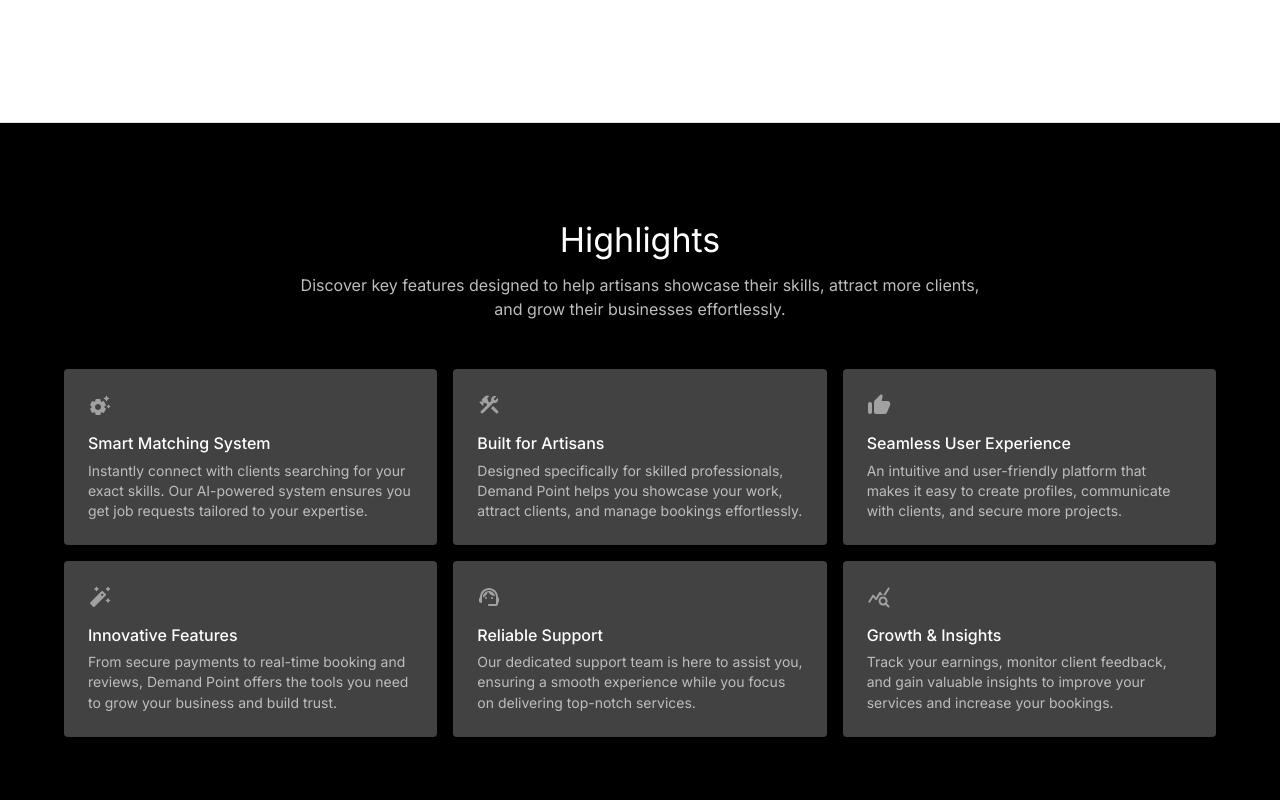
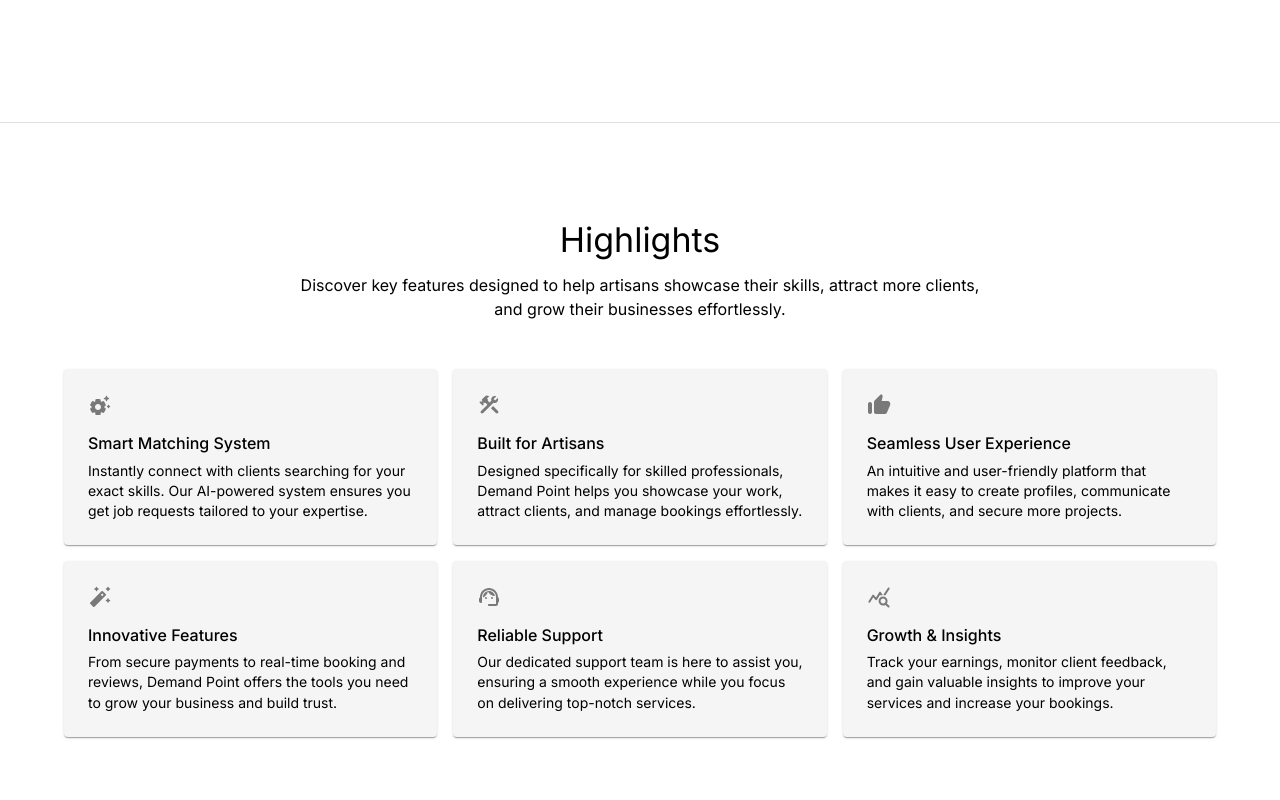
Before and after one commit to demandpoint-services/directoryapp-frontend, a Next.js app: page / in a window 1280 px wide. Shown: the part 3960-4760 px from the top of the page. Built offline with nearby package versions, Linux system fonts and the light colour scheme.

Commit message:
Updated the colormode for highlights component

```diff
--- a/src/components/Highlights.js
+++ b/src/components/Highlights.js
@@ -58,8 +58,8 @@
       sx={{
         pt: { xs: 4, sm: 12 },
         pb: { xs: 8, sm: 16 },
-        color: "white",
-        bgcolor: "black",
+        // color: "white",
+        // bgcolor: "black",
       }}>
       <Container
         sx={{
@@ -77,7 +77,7 @@
           <Typography component="h2" variant="h4" gutterBottom>
             Highlights
           </Typography>
-          <Typography variant="body1" sx={{ color: "grey.400" }}>
+          <Typography variant="body1" >
             Discover key features designed to help artisans showcase their
             skills, attract more clients, and grow their businesses
             effortlessly.
@@ -96,14 +96,13 @@
                   p: 3,
                   height: "100%",
                   borderColor: "hsla(220, 25%, 25%, 0.3)",
-                  backgroundColor: "grey.800",
                 }}>
                 <Box sx={{ opacity: "50%" }}>{item.icon}</Box>
                 <div>
                   <Typography gutterBottom sx={{ fontWeight: "medium" }}>
                     {item.title}
                   </Typography>
-                  <Typography variant="body2" sx={{ color: "grey.400" }}>
+                  <Typography variant="body2">
                     {item.description}
                   </Typography>
                 </div>
```
